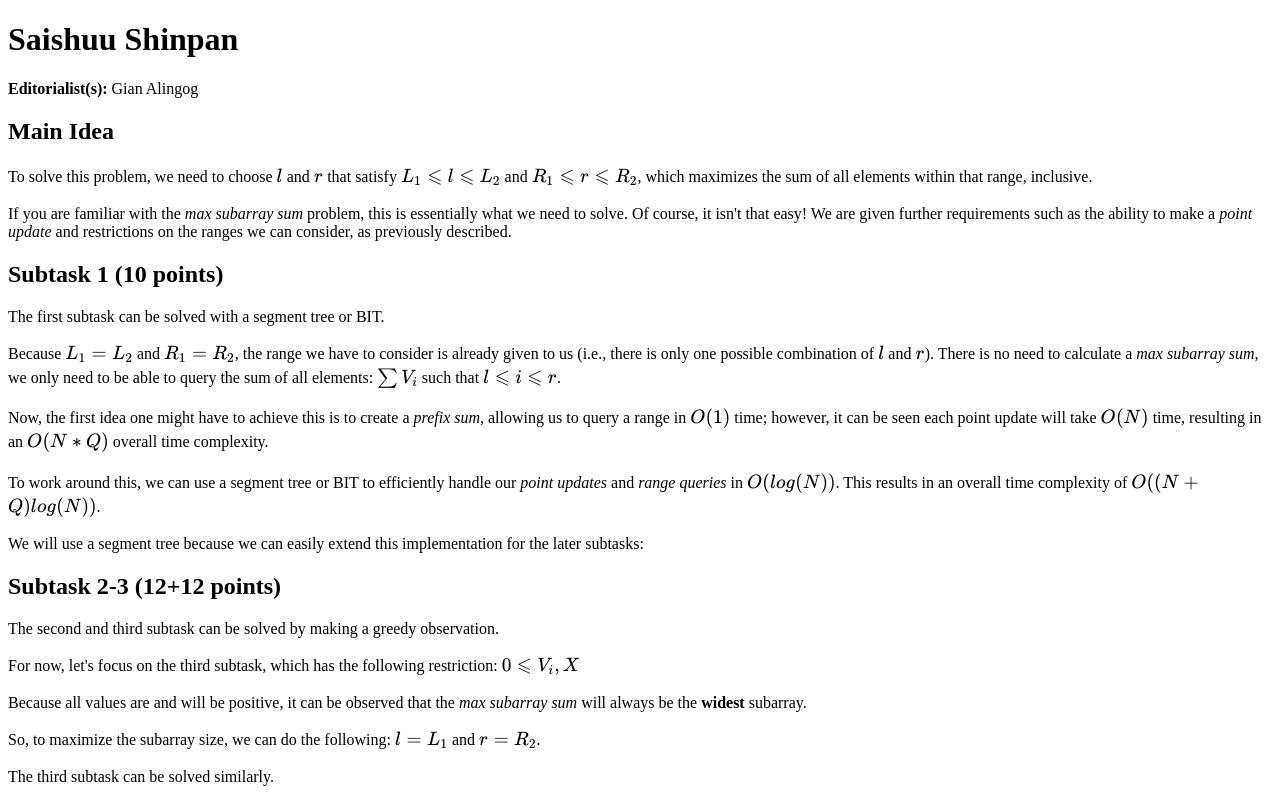
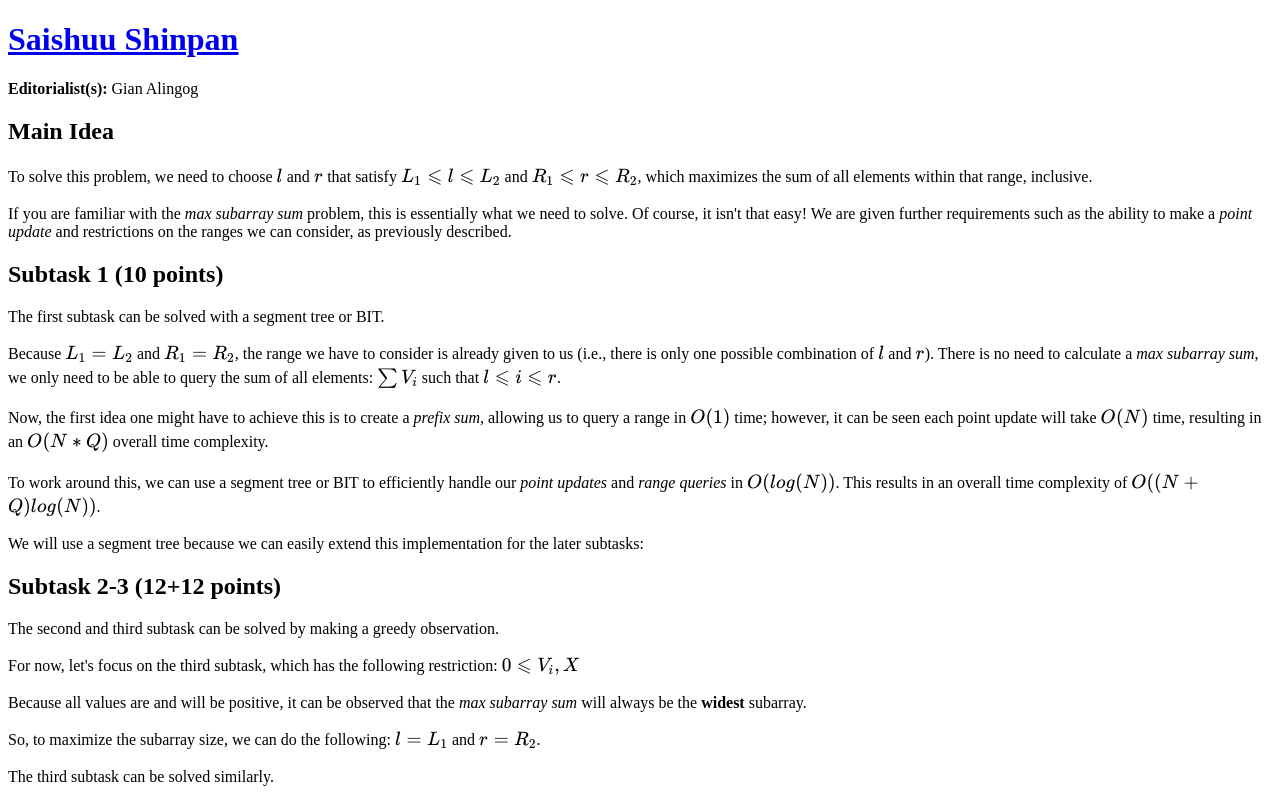
Before and after one commit to GianAlingog/editorials, a plain HTML site: page saishuu-shinpan/index.html in a window 1280 px wide. Shown: the top 800 px of the page. Drawn offline with nearby package versions, Linux system fonts and the light colour scheme.

Commit message:
Update index.html
Add problem link to header

```diff
--- a/saishuu-shinpan/index.html
+++ b/saishuu-shinpan/index.html
@@ -24,7 +24,7 @@ https://www.hackerrank.com/contests/noi-ph-2019/challenges/saishuu-shinpan/probl
   </head>
 
   <body>
-    <h1>Saishuu Shinpan</h1>
+    <h1><a href="https://www.hackerrank.com/contests/noi-ph-2019/challenges/saishuu-shinpan/problem">Saishuu Shinpan</a></h1>
     <p><b>Editorialist(s):</b> Gian Alingog</p>
     <!-- <p>
         $$x = \frac{-b \pm \sqrt{b^2-4ac}}{2a}.$$
```
